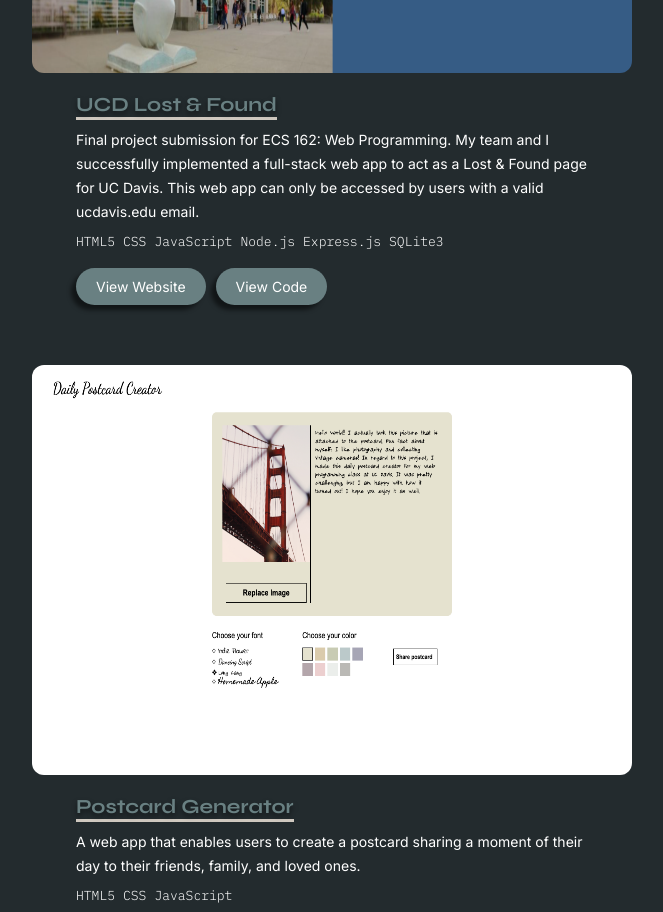
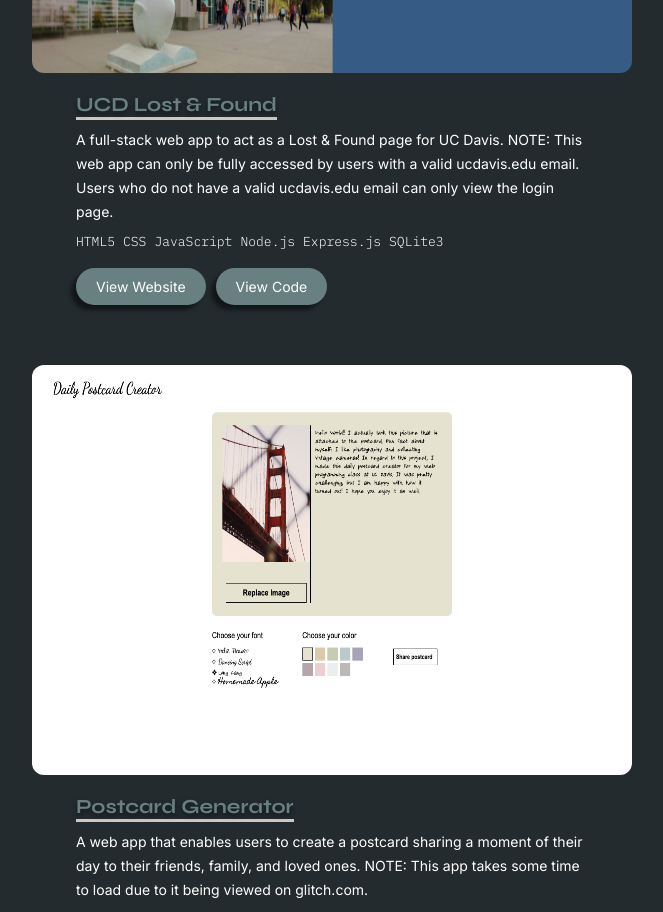
Before and after one commit to alyssamarie0107/alyssamarie0107.github.io, a React (Create React App) app: page / in a window 1280 px wide. Shown: the part 5640-6552 px from the top of the page, without its empty margins (308-971 px from the left). Built offline with nearby package versions, Linux system fonts and the light colour scheme.

Commit message:
update amount value for testimony card animation and update project description

```diff
--- a/src/sections/projects/Projects.js
+++ b/src/sections/projects/Projects.js
@@ -93,7 +93,7 @@ const Projects = () => {
                                 alt="Lost & Found"
                                 imgStyling="webImg"
                                 projectTitle="UCD Lost & Found"
-                                projectDescription="Final project submission for ECS 162: Web Programming. My team and I successfully implemented a full-stack web app to act as a Lost & Found page for UC Davis. This web app can only be accessed by users with a valid ucdavis.edu email."
+                                projectDescription="A full-stack web app to act as a Lost & Found page for UC Davis. NOTE: This web app can only be fully accessed by users with a valid ucdavis.edu email. Users who do not have a valid ucdavis.edu email can only view the login page."
                                 projectViewBtns={
                                     <div className={ styles.projectViewBtns }>
                                         <ViewBtn href="https://metacoders-ucd-lf.glitch.me/">View Website</ViewBtn>
@@ -115,7 +115,7 @@ const Projects = () => {
                                 alt="Postcard Generator"
                                 imgStyling="webImg"
                                 projectTitle="Postcard Generator"
-                                projectDescription="A web app that enables users to create a postcard sharing a moment of their day to their friends, family, and loved ones."
+                                projectDescription="A web app that enables users to create a postcard sharing a moment of their day to their friends, family, and loved ones. NOTE: This app takes some time to load due to it being viewed on glitch.com."
                                 projectViewBtns={
                                     <div className={ styles.projectViewBtns }>
                                         <ViewBtn href="https://post-tranquil-creator.glitch.me/">View Website</ViewBtn>
--- a/src/sections/testimony/Testimony.js
+++ b/src/sections/testimony/Testimony.js
@@ -28,7 +28,7 @@ const Testimony = () => {
                     variants={ testimonyContainerVariants }
                     initial="hidden"
                     whileInView="visible"
-                    viewport={{ once: true, amount: 0.5 }}>
+                    viewport={{ once: true }}>
                         <TestimonyCard
                             testimony="Alyssa was my co-intern at UCSF as a Front-End Web Developer Intern. She was an amazing team member, being able to come up with new ideas, communicate them to the rest of the team, take their feedback, and implement the final product. An example of this was the great work she did redesigning the website's navigation, impressing our clients and team with the improvements in usability it brought. Quick to offer help and work through plans, Alyssa always made sure we were on the same page on where to take the website next. She would be an invaluable asset to any dev team!"
                             by="Alicia Ramirez"
```
